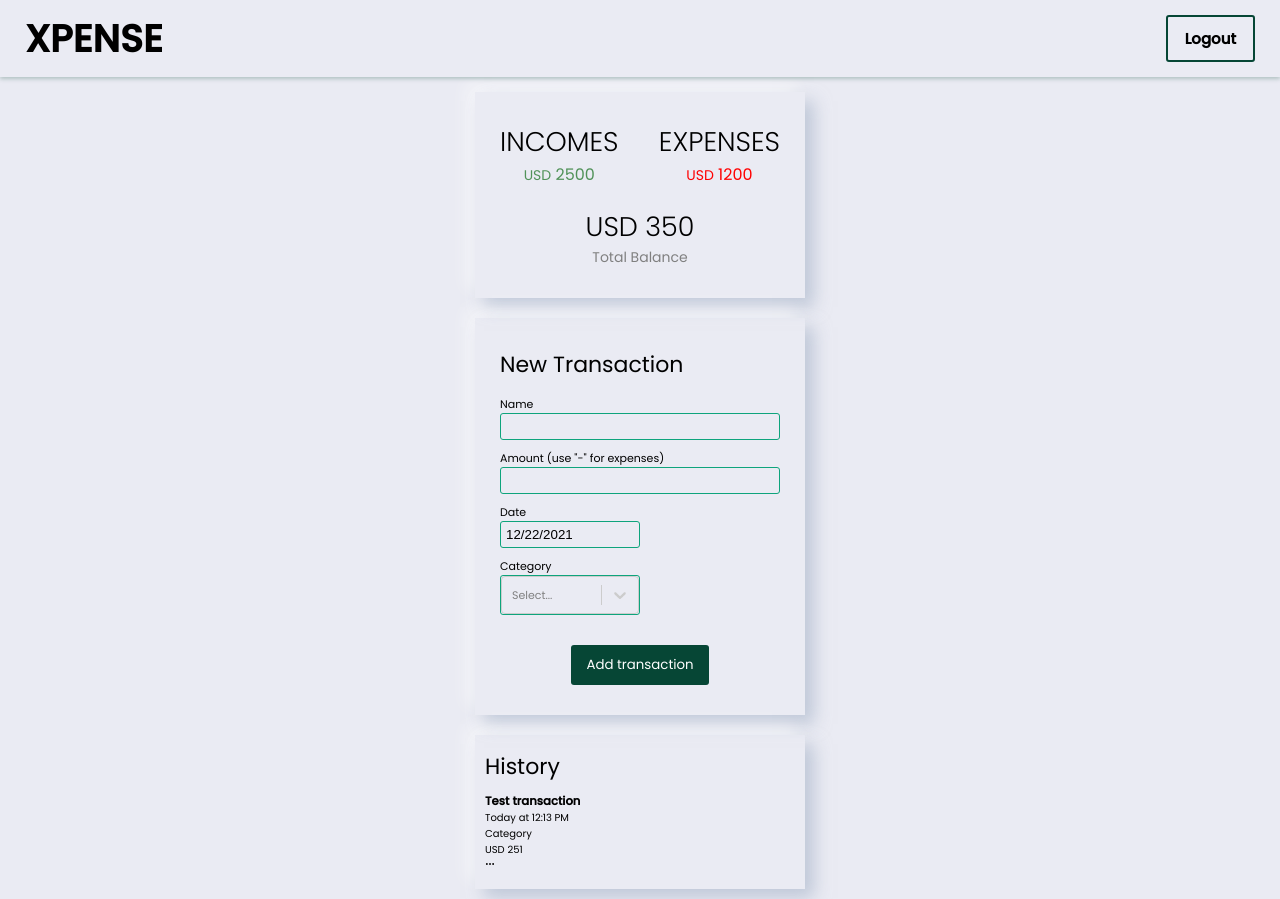
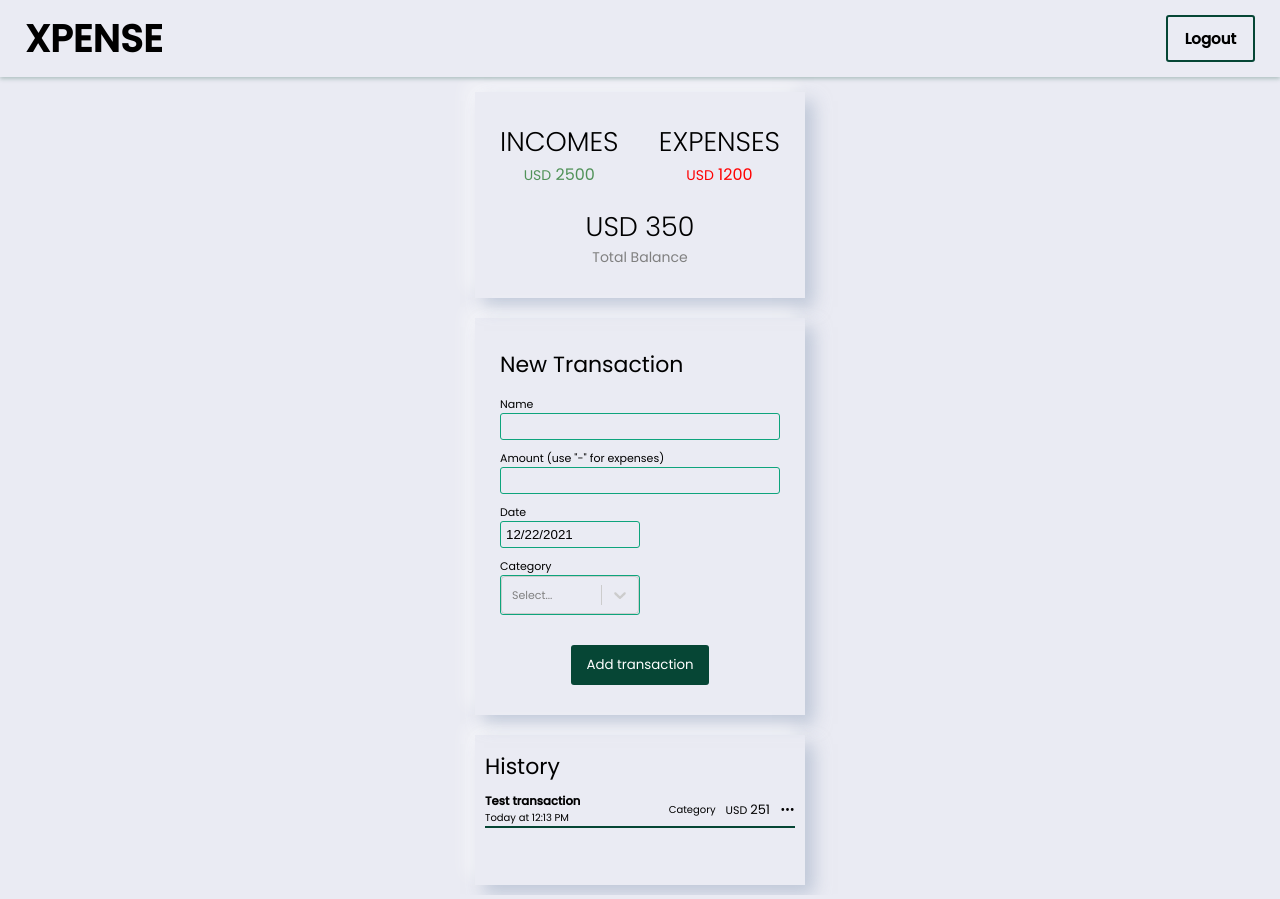
Before and after one commit to Gabito-git/Xpense, a React (Create React App) app in the folder frontend/: page / in a window 1280 px wide. Built offline with nearby package versions, Linux system fonts and the light colour scheme.

Commit message:
style(front) add stylesheet for transaction component

```diff
--- /dev/null
+++ b/frontend/src/styles/components/homescreen/_transaction.scss
@@ -0,0 +1,27 @@
+.transaction{
+    align-items: center;
+    display: flex;
+    border-bottom: 2px solid $color-primary;
+    justify-content: space-between;
+    margin-bottom: 0.5rem;
+
+    &__right{
+
+        align-items: center;
+        display: flex;
+    }
+
+    &__value{
+        font-size: 1.1rem;
+        margin:0 1rem;
+
+        span{
+            font-size: 1.3rem;
+        }
+    }
+
+    &__icon{
+        cursor: pointer;
+        font-size: 1.5rem;
+    }
+}
--- a/frontend/src/styles/index.scss
+++ b/frontend/src/styles/index.scss
@@ -5,5 +5,6 @@
 @import './components/homescreen/balance';
 @import './components/homescreen/history';
 @import './components/homescreen/transaction-form';
+@import './components/homescreen/transaction';
 
 @import './screens/homescreen';
```
